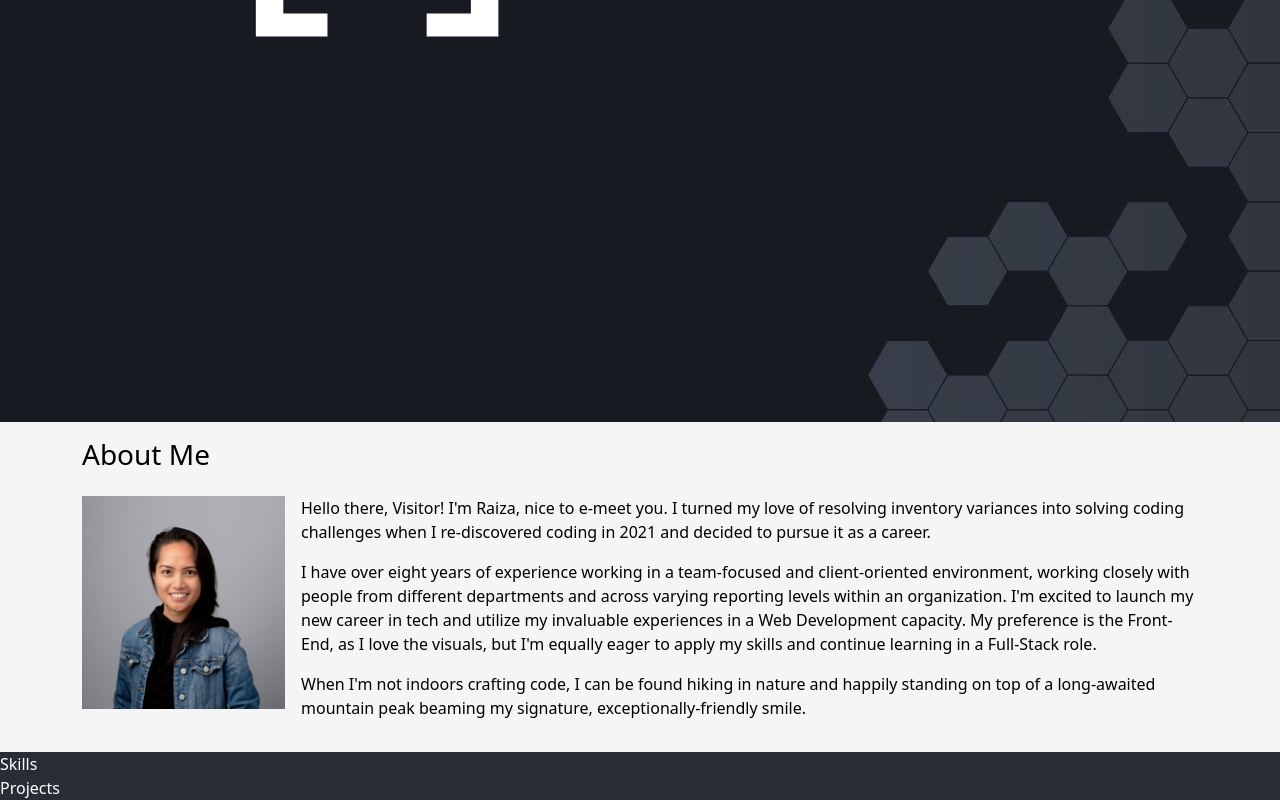
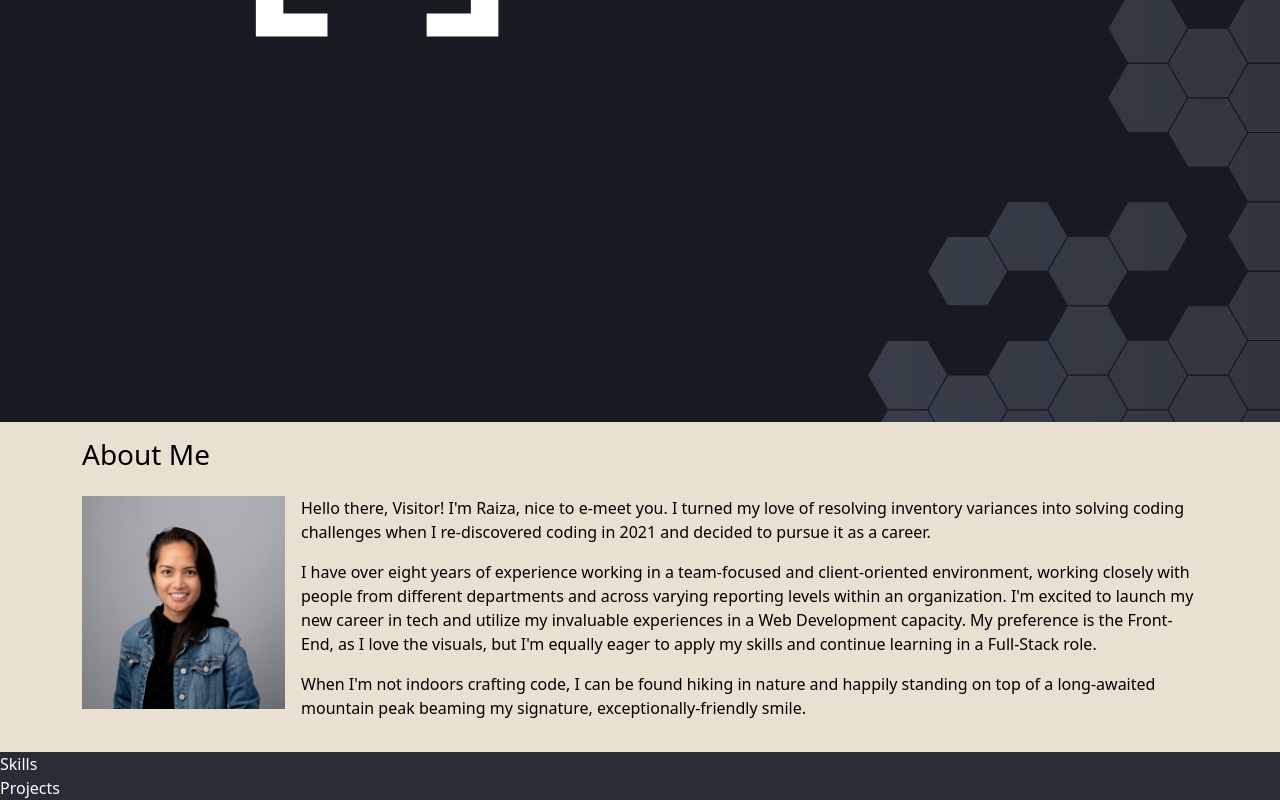
Before and after one commit to Raiza-D/my-portfolio, a React (Create React App) app: page / in a window 1280 px wide. Shown: the part 464-1264 px from the top of the page. Built offline with nearby package versions, Linux system fonts and the light colour scheme.

Commit message:
Change background color from whitesmoke to an rgb tone.

```diff
--- a/src/styles/About.css
+++ b/src/styles/About.css
@@ -1,4 +1,4 @@
 .about {
-  background-color: whitesmoke;
+  background-color: rgb(234, 224, 209);
   color: black;
 }
```
